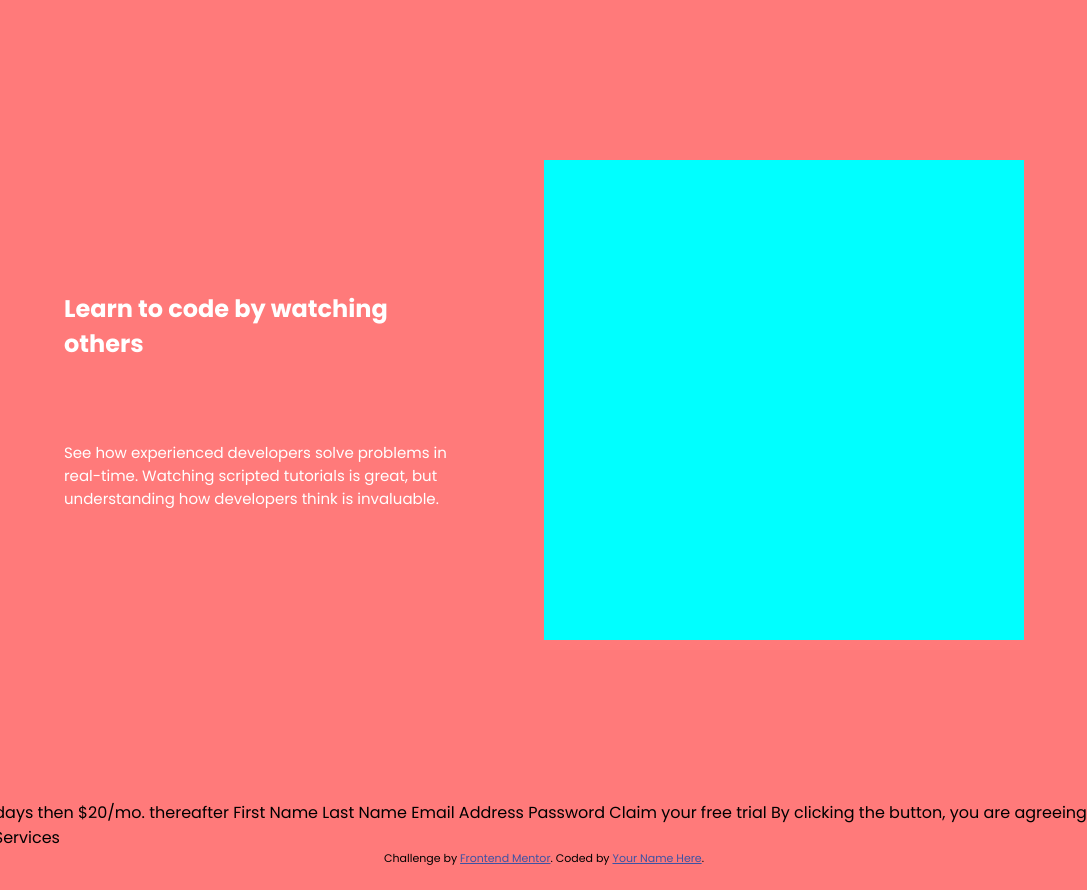
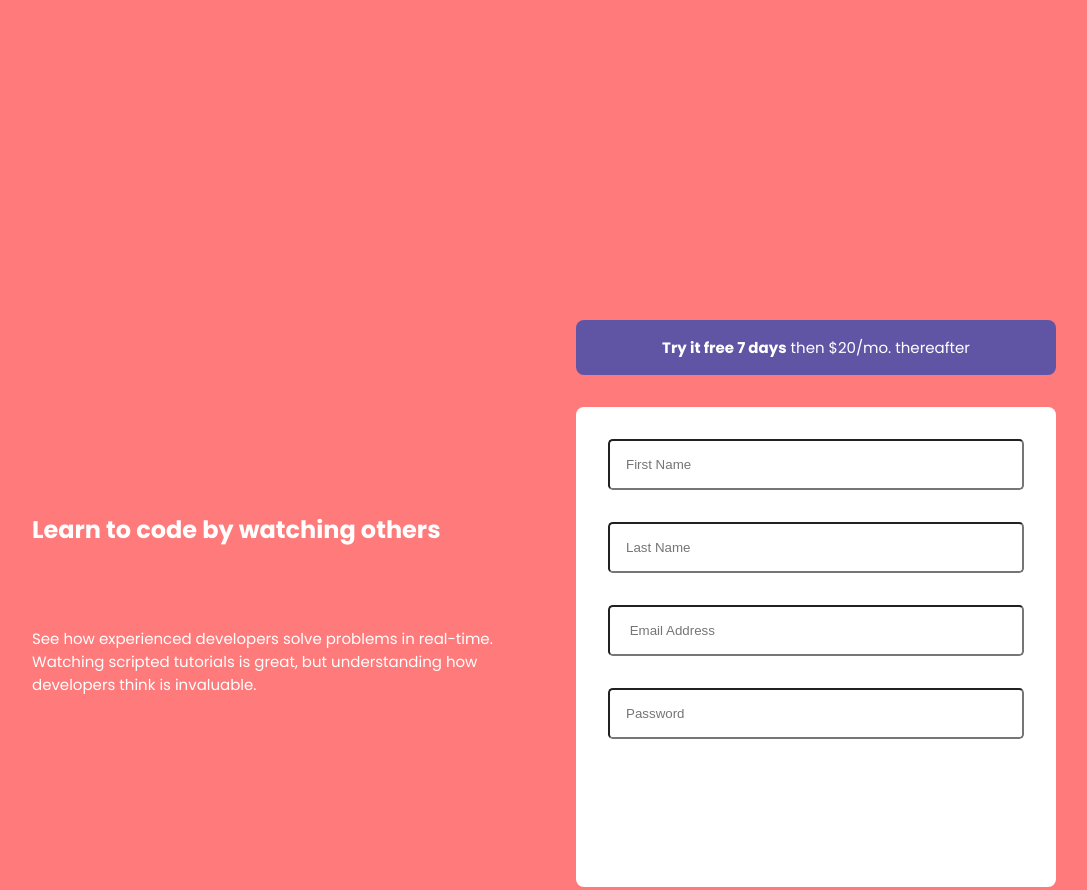
Before and after one commit to Cray-Amoatey/intro-component-with-sign-up-form, a plain HTML site: page index.html in a window 1280 px wide. Shown: the top 890 px of the page, without its empty margins (96-1183 px from the left). Before the commit the page ends 867 px from the top, so only its background shows below. Drawn offline with Linux system fonts and the light colour scheme.

Commit message:
styled input fields with their respective placeholder value

```diff
--- a/index.html
+++ b/index.html
@@ -45,17 +45,27 @@
     understanding how developers think is invaluable.
           </p>
         </article>
+
         <div class="form-container">
-          <form action="" class="form-container"></form>
+          <div class="form-heading">
+            <p class="form-heading-text">
+               <strong>Try it free 7 days</strong> then
+    $20/mo. thereafter
+            </p>
+          </div>
+          <form action="" class="form-field">
+ <input type="text" id="fname" name="fname" placeholder="First Name">
+ <input type="text" id="fname" name="fname" placeholder="Last Name">
+ <input type="text" id="fname" name="fname" placeholder=" Email Address">
+ <input type="text" id="fname" name="fname" placeholder="Password">
+      </form>
         </div>
 
     </div>
     </main>
-    Try it free 7 days then
-    $20/mo. thereafter First Name Last Name Email Address Password Claim your
+      Claim your
     free trial By clicking the button, you are agreeing to our Terms and
     Services
-
     </div>
 
 
--- a/style.css
+++ b/style.css
@@ -10,14 +10,14 @@ body {
   background-color: hsl(0, 100%, 74%);
 }
 
-.wrapper-container{
+.wrapper-container {
   display: flex;
-    margin: 10rem ;
+  margin: 10rem;
   gap: 5rem;
-
+      margin: 25% 10%
 }
 
-.article-container{
+.article-container {
   margin: auto;
   display: flex;
   flex-direction: column;
@@ -25,18 +25,51 @@ body {
   color: white;
 }
 
-
-.article-heading{
+.article-heading {
   font-weight: 700;
 }
 
-.article-text{
+.article-text {
   font-weight: 400;
   font-size: 15px;
 }
 
-.form-container{
-    background-color: aqua;
+.form-container {
+  display: flex;
+  flex-direction: column;
+  gap: 2rem;
+}
+
+.form-heading {
+  background-color: hsl(248, 32%, 49%);
+  border-radius: 0.5rem;
+}
+
+.form-heading-text {
+  padding: 1rem;
+  text-align: center;
+  color: white;
+  font-size: 15px;
+}
+
+.form-field {
   height: 30rem;
   width: 30rem;
+  background-color: white;
+  border-radius: 0.5rem;
+  padding: 2rem;
+  display: flex;
+  flex-direction: column;
+  gap:2rem;
+
+
 }
+
+.form-field input{
+      padding: 1rem;
+      border-radius: 0.3rem;
+
+
+
+
+}
```
Lines whose indentation alone changed are shown as unchanged.
